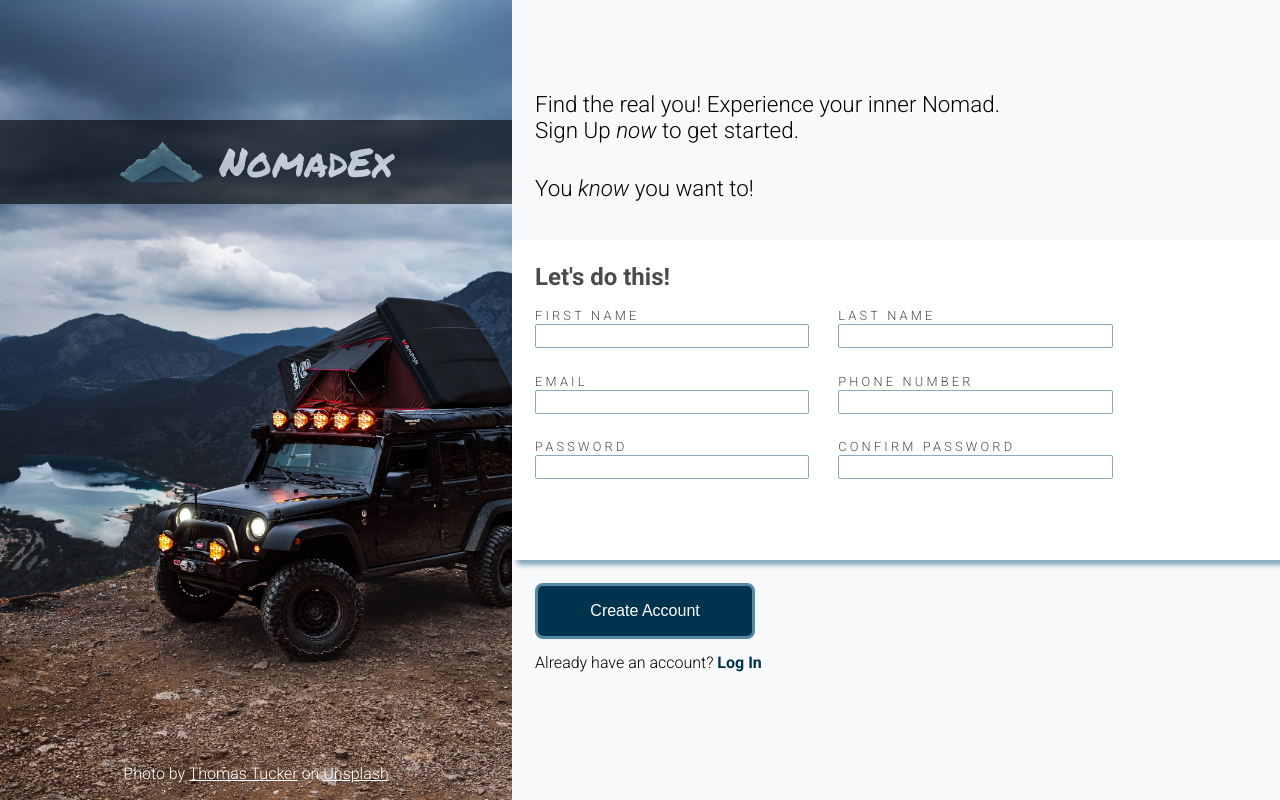
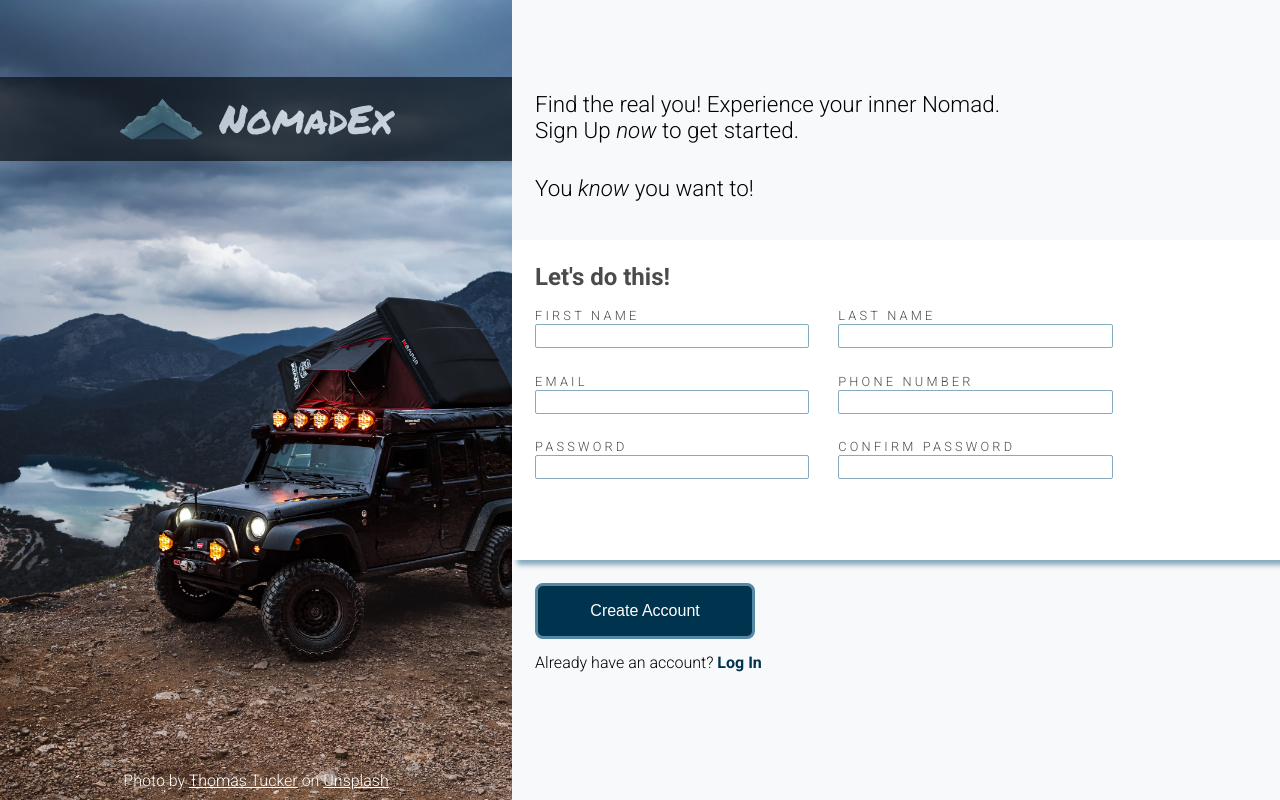
Before and after one commit to JayArya/sign-up-form, a plain HTML site: page index.html in a window 1280 px wide. Drawn offline with Linux system fonts and the light colour scheme.

Commit message:
Fix left-container sizing for smaller screens

```diff
--- a/style.css
+++ b/style.css
@@ -29,11 +29,13 @@ body {
   background-image: url(./assets/thomas-tucker-QsiuD0w95h0-unsplash.jpg);
   background-size: auto 900px;
   background-position: center;
+  display: flex;
+  flex-direction: column;
+  justify-content: space-between;
 }
 
 .logo-banner {
-  position: relative;
-  top: 15%;
+  margin: 15% 0;
   width: 100%;
   height: auto;
   background-color: black;
@@ -56,9 +58,8 @@ body {
 
 #unsplash-attribution {
   text-align: center;
-  position: relative;
-  top: 85%;
   color: white;
+  margin: 2% 0;
 }
 
 .attribution-link:link {
```
